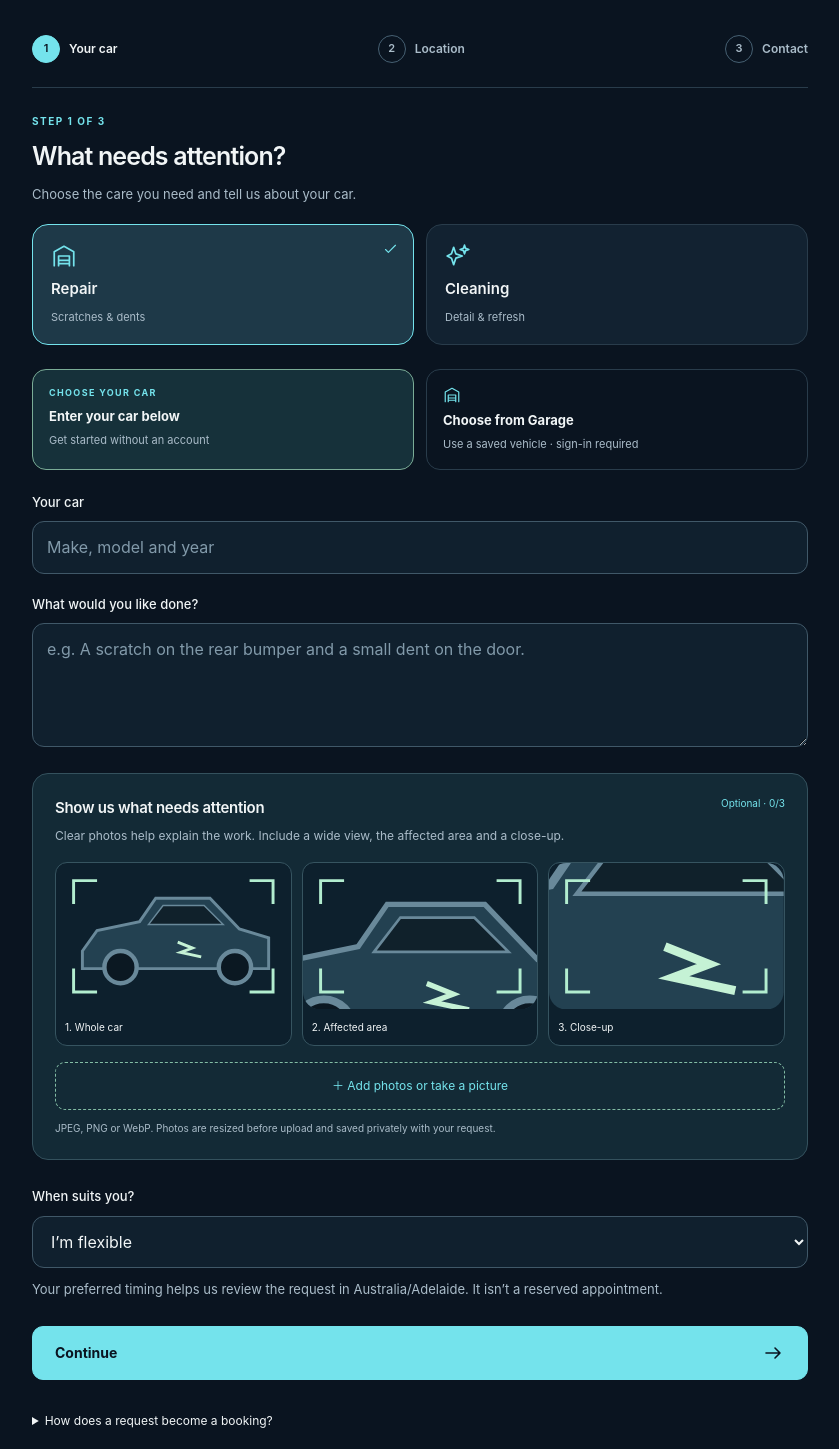
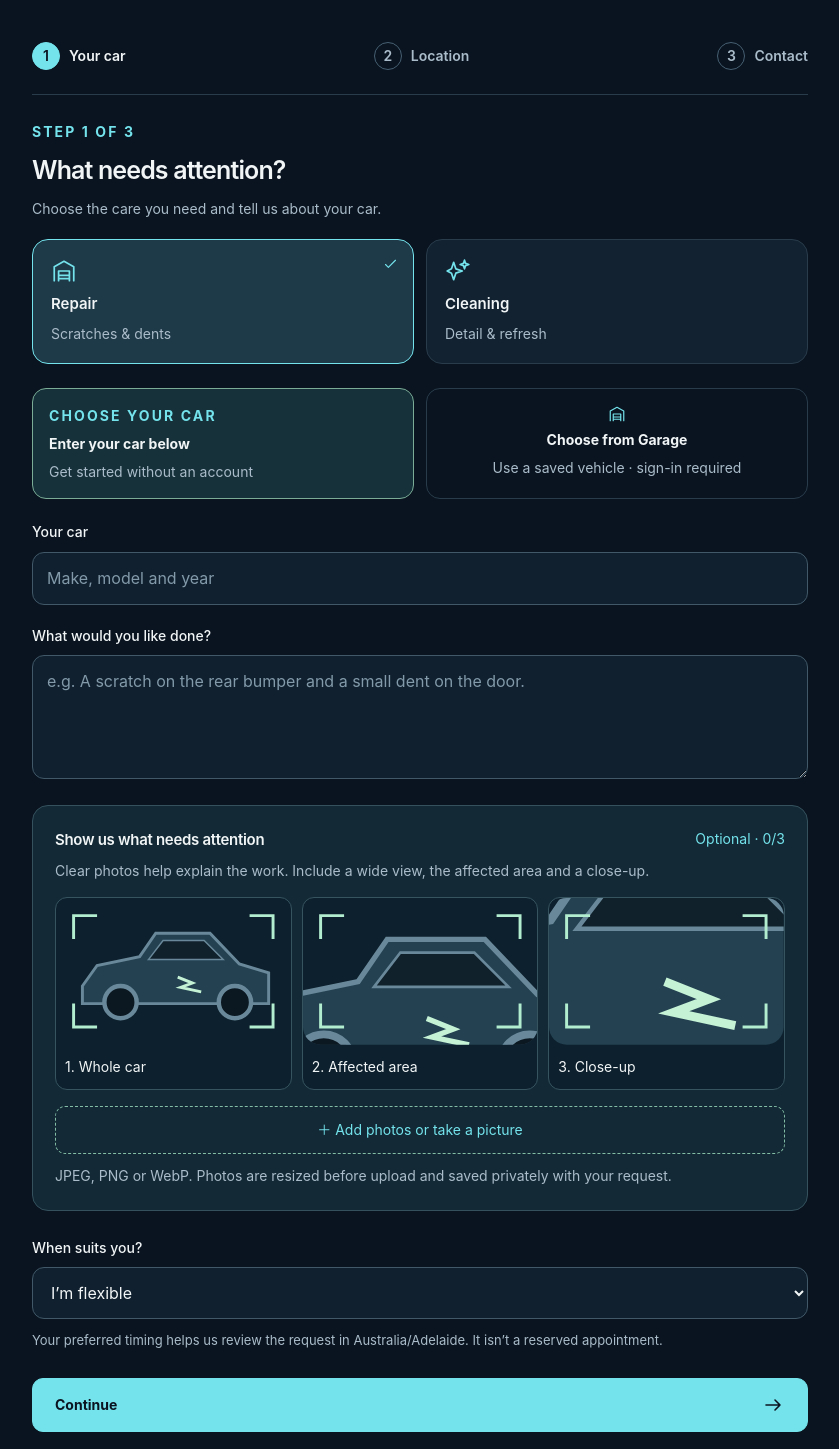
Before and after one commit to jimmoq-hopsup-Hoqde6/skycar-site, a Next.js app: page /care/request in a window 1280 px wide. Shown: the part 381-1830 px from the top of the page, without its empty margins (220-1059 px from the left). Built offline with nearby package versions, Linux system fonts and the light colour scheme.

Commit message:
style(care): 14px minimum text and 44px touch targets (shared styles, guest form, journey, status)

```diff
--- a/src/app/care/requests/[id]/status.module.css
+++ b/src/app/care/requests/[id]/status.module.css
@@ -11,9 +11,12 @@
   border-bottom: 1px solid var(--line);
   padding-bottom: 24px;
   color: var(--muted);
-  font-size: 0.85rem;
+  font-size: .875rem;
 }
 .nav a {
+  display: inline-flex;
+  align-items: center;
+  min-height: 44px;
   font-weight: 800;
   letter-spacing: 0.16em;
   color: var(--text);
@@ -29,7 +32,7 @@
   margin: 16px 0;
 }
 .eyebrow {
-  font-size: 0.72rem;
+  font-size: .875rem;
   font-weight: 700;
   letter-spacing: 0.16em;
   color: var(--accent);
@@ -44,7 +47,7 @@
   align-items: center;
   gap: 16px;
   margin: 12px 0 20px;
-  font-size: 0.8rem;
+  font-size: .875rem;
   color: var(--muted);
 }
 .shell button {
@@ -93,7 +96,7 @@
   padding-top: 20px;
 }
 .shell dt {
-  font-size: 0.76rem;
+  font-size: .875rem;
   color: var(--muted);
   margin: 16px 0 4px;
 }
@@ -126,7 +129,7 @@
 }
 .timeline time {
   display: block;
-  font-size: 0.8rem;
+  font-size: .875rem;
   color: var(--muted);
 }
 .description {
@@ -135,10 +138,10 @@
 }
 .reference {
   overflow-wrap: anywhere;
-  font-size: 0.8rem;
+  font-size: .875rem;
 }
 .note {
-  font-size: 0.78rem;
+  font-size: .875rem;
   color: var(--muted);
   border-top: 1px solid var(--line);
   padding-top: 18px;
--- a/src/app/globals.css
+++ b/src/app/globals.css
@@ -1,2 +1,7 @@
-:root{color-scheme:dark;--bg:#0a1420;--panel:#122231;--line:#293c4b;--text:#f1f5f6;--muted:#aabcc9;--accent:#74e3ec}*{box-sizing:border-box}html,body{margin:0;min-height:100%;background:var(--bg);color:var(--text)}body{font-family:Inter,"Avenir Next",Avenir,-apple-system,BlinkMacSystemFont,"Segoe UI",sans-serif;-webkit-font-smoothing:antialiased;line-height:1.5}a{color:inherit}button,input,select,textarea{font:inherit}button,a,input,select,textarea{-webkit-tap-highlight-color:transparent}button,input,select,textarea{font-size:16px}button:not(:disabled),a{touch-action:manipulation}a:focus-visible,button:focus-visible,input:focus-visible,select:focus-visible,textarea:focus-visible{outline:3px solid var(--accent);outline-offset:4px}h1,h2,h3{overflow-wrap:break-word}h1{font-size:clamp(2.5rem,6vw,4.5rem);line-height:1.06;margin:18px 0;letter-spacing:-.045em;font-weight:600}.eyebrow{color:var(--accent);font-weight:700;letter-spacing:.15em;font-size:.7rem}.shell{width:min(1080px,calc(100% - 32px));margin:auto;padding:64px 0}.lede{color:var(--muted);font-size:1.1rem;line-height:1.7}.sr-only{position:absolute;width:1px;height:1px;padding:0;margin:-1px;overflow:hidden;clip:rect(0,0,0,0);white-space:nowrap;border:0}.skip-link{position:fixed;z-index:100;top:12px;left:12px;padding:12px 18px;border-radius:8px;background:var(--accent);color:var(--bg);transform:translateY(-200%);font-weight:700}.skip-link:focus{transform:translateY(0)}::selection{background:#74e3ec;color:#0a1420}
+:root{color-scheme:dark;--bg:#0a1420;--panel:#122231;--line:#293c4b;--text:#f1f5f6;--muted:#aabcc9;--accent:#74e3ec}*{box-sizing:border-box}html,body{margin:0;min-height:100%;background:var(--bg);color:var(--text)}body{font-family:Inter,"Avenir Next",Avenir,-apple-system,BlinkMacSystemFont,"Segoe UI",sans-serif;-webkit-font-smoothing:antialiased;line-height:1.5}a{color:inherit}button,input,select,textarea{font:inherit}button,a,input,select,textarea{-webkit-tap-highlight-color:transparent}button,input,select,textarea{font-size:16px}button:not(:disabled),a{touch-action:manipulation}a:focus-visible,button:focus-visible,input:focus-visible,select:focus-visible,textarea:focus-visible{outline:3px solid var(--accent);outline-offset:4px}h1,h2,h3{overflow-wrap:break-word}h1{font-size:clamp(2.5rem,6vw,4.5rem);line-height:1.06;margin:18px 0;letter-spacing:-.045em;font-weight:600}.eyebrow{color:var(--accent);font-weight:700;letter-spacing:.15em;font-size:.875rem}.shell{width:min(1080px,calc(100% - 32px));margin:auto;padding:64px 0}.lede{color:var(--muted);font-size:1.1rem;line-height:1.7}.sr-only{position:absolute;width:1px;height:1px;padding:0;margin:-1px;overflow:hidden;clip:rect(0,0,0,0);white-space:nowrap;border:0}.skip-link{position:fixed;z-index:100;top:12px;left:12px;padding:12px 18px;border-radius:8px;background:var(--accent);color:var(--bg);transform:translateY(-200%);font-weight:700}.skip-link:focus{transform:translateY(0)}::selection{background:#74e3ec;color:#0a1420}
 @media(prefers-reduced-motion:reduce){*,*:before,*:after{scroll-behavior:auto!important;transition:none!important;animation:none!important}}
+
+/* Customer surfaces: interactive controls are at least 44px tall. Zero-specificity (:where) so any larger authored size still wins. */
+:where(.garage-shell,.jobs-shell,.care-entry-shell,.journey-shell,.auth-shell) :where(button,summary,select,input:not([type=checkbox],[type=radio],[type=file],[type=hidden]),a:not(p a,li a,dd a,small a,h1 a,h2 a,h3 a)){min-height:44px}
+:where(.garage-shell,.jobs-shell,.care-entry-shell,.journey-shell,.auth-shell) a:where(:not(p a,li a,dd a,small a,h1 a,h2 a,h3 a)){display:inline-flex;align-items:center}
+:where(.garage-shell,.jobs-shell,.care-entry-shell,.journey-shell,.auth-shell) label:where(:has(>input[type=checkbox],>input[type=radio])){min-height:44px;align-items:center}
--- a/src/features/care/guest-request-form.css
+++ b/src/features/care/guest-request-form.css
@@ -61,7 +61,7 @@ body .guest-steps li {
   align-items: center;
   gap: 9px;
   color: var(--muted);
-  font-size: 12px;
+  font-size: 14px;
   font-weight: 600;
 }
 body .guest-steps li > span {
@@ -71,7 +71,7 @@ body .guest-steps li > span {
   place-items: center;
   border-radius: 50%;
   border: 1px solid #466072;
-  font-size: 11px;
+  font-size: 14px;
 }
 body .guest-steps li[aria-current="step"] {
   color: var(--text);
@@ -93,7 +93,7 @@ body .guest-step-heading {
   padding: 26px 0 20px;
 }
 body .guest-step-heading .eyebrow {
-  font-size: 10px;
+  font-size: 14px;
   margin: 0 0 8px;
 }
 body .guest-step-heading h2 {
@@ -107,7 +107,7 @@ body .guest-step-heading h2:focus {
 }
 body .guest-step-heading > p:last-child {
   margin: 8px 0 0;
-  font-size: 13px;
+  font-size: 14px;
   color: var(--muted);
 }
 body .guest-form fieldset {
@@ -165,7 +165,7 @@ body .guest-service-choice strong {
 }
 body .guest-service-choice > span:not(.guest-choice-check) {
   color: var(--muted);
-  font-size: 11px;
+  font-size: 14px;
 }
 body .guest-choice-check {
   display: none;
@@ -182,7 +182,7 @@ body .guest-choice-check svg {
   height: 17px;
 }
 body .guest-form .care-field {
-  font-size: 13px;
+  font-size: 14px;
   font-weight: 500;
 }
 body .guest-form .care-field input,
@@ -213,7 +213,7 @@ body .guest-trust-note svg {
   margin-top: 2px;
 }
 body .guest-trust-note p {
-  font-size: 12px;
+  font-size: 14px;
   line-height: 1.65;
   margin: 0;
 }
@@ -247,7 +247,7 @@ body .guest-flow-actions button:disabled {
 }
 body .guest-form > .care-entry-boundary {
   text-align: center;
-  font-size: 11px;
+  font-size: 14px;
   margin-top: 16px;
   padding-bottom: 16px;
 }
@@ -283,11 +283,11 @@ body .guest-reference {
   margin: 24px 0;
 }
 body .guest-reference span {
-  font-size: 11px;
+  font-size: 14px;
   color: var(--muted);
 }
 body .guest-reference strong {
-  font-size: 13px;
+  font-size: 14px;
   overflow-wrap: anywhere;
   font-weight: 500;
 }
@@ -302,7 +302,7 @@ body .guest-receipt .care-entry-button {
     font-size: 40px;
   }
   body .guest-steps li {
-    font-size: 11px;
+    font-size: 14px;
     gap: 7px;
   }
   body .guest-steps li > span {
@@ -313,11 +313,11 @@ body .guest-receipt .care-entry-button {
     font-size: 23px;
   }
   body .guest-flow .care-entry-nav a:last-child {
-    font-size: 12px;
+    font-size: 14px;
     gap: 10px;
   }
   body .guest-flow .guest-consent {
-    font-size: 13px;
+    font-size: 14px;
   }
 }
 body .booking-vehicle-choice {
@@ -343,14 +343,14 @@ body .booking-vehicle-choice > div {
 }
 body .booking-vehicle-choice .eyebrow {
   margin: 0;
-  font-size: 9px;
+  font-size: 14px;
 }
 body .booking-vehicle-choice strong {
-  font-size: 13px;
+  font-size: 14px;
 }
 body .booking-vehicle-choice span {
   color: var(--muted);
-  font-size: 11px;
+  font-size: 14px;
 }
 body .booking-vehicle-choice svg {
   width: 18px;
@@ -377,13 +377,13 @@ body .damage-photo-heading h3 {
   margin: 0;
 }
 body .damage-photo-heading > span {
-  font-size: 10px;
+  font-size: 14px;
   white-space: nowrap;
   color: var(--accent);
 }
 body .damage-photos > p {
   color: var(--muted);
-  font-size: 12px;
+  font-size: 14px;
   margin: 8px 0 16px;
 }
 body .damage-photo-grid {
@@ -409,17 +409,17 @@ body .damage-photo-card > div {
   display: flex;
   align-items: center;
   justify-content: space-between;
-  min-height: 36px;
-  padding: 0 9px;
-  font-size: 10px;
+  min-height: 44px;
+  padding: 0 0 0 9px;
+  font-size: 14px;
 }
 body .damage-photo-card button {
   color: var(--text);
   background: transparent;
   border: 0;
   font-size: 20px;
-  min-height: 36px;
-  min-width: 28px;
+  min-height: 44px;
+  min-width: 44px;
   cursor: pointer;
 }
 body .damage-upload {
@@ -431,7 +431,7 @@ body .damage-upload {
   border: 1px dashed #83bda5;
   border-radius: 10px;
   color: var(--accent);
-  font-size: 12px;
+  font-size: 14px;
   cursor: pointer;
 }
 body .damage-upload input {
@@ -452,7 +452,7 @@ body .damage-upload:has(input:disabled) {
 }
 body .damage-photos .care-help {
   margin: 10px 0 0;
-  font-size: 10px;
+  font-size: 14px;
 }
 body .booking-summary {
   border: 1px solid #466b61;
@@ -462,14 +462,14 @@ body .booking-summary {
   margin-bottom: 24px;
 }
 body .booking-summary .eyebrow {
-  font-size: 9px;
+  font-size: 14px;
   margin: 0 0 10px;
 }
 body .booking-summary strong {
   font-size: 17px;
 }
 body .booking-summary p:not(.eyebrow) {
-  font-size: 12px;
+  font-size: 14px;
   color: var(--muted);
   overflow-wrap: anywhere;
 }
@@ -480,13 +480,13 @@ body .booking-summary button {
   color: var(--accent);
   text-decoration: underline;
   cursor: pointer;
-  font-size: 12px;
-  min-height: 36px;
+  font-size: 14px;
+  min-height: 44px;
 }
 body .booking-explainer {
   margin-top: 22px;
   color: var(--muted);
-  font-size: 12px;
+  font-size: 14px;
 }
 body .booking-explainer summary {
   cursor: pointer;
@@ -515,14 +515,14 @@ body .quote-journey strong {
   font-size: 14px;
 }
 body .quote-journey span {
-  font-size: 12px;
+  font-size: 14px;
   color: var(--muted);
 }
 body .guest-secondary-link {
   display: inline-block;
   margin-top: 16px;
   color: var(--muted);
-  font-size: 13px;
+  font-size: 14px;
   font-weight: 700;
 }
 @media (max-width: 560px) {
@@ -534,7 +534,7 @@ body .guest-secondary-link {
   }
   body .damage-photo-card > div {
     padding: 0 6px;
-    font-size: 9px;
+    font-size: 14px;
   }
   body .damage-photo-heading h3 {
     max-width: 190px;
```
Also changed, not shown: src/features/care/journey/journey.css (+31 -28 lines).
